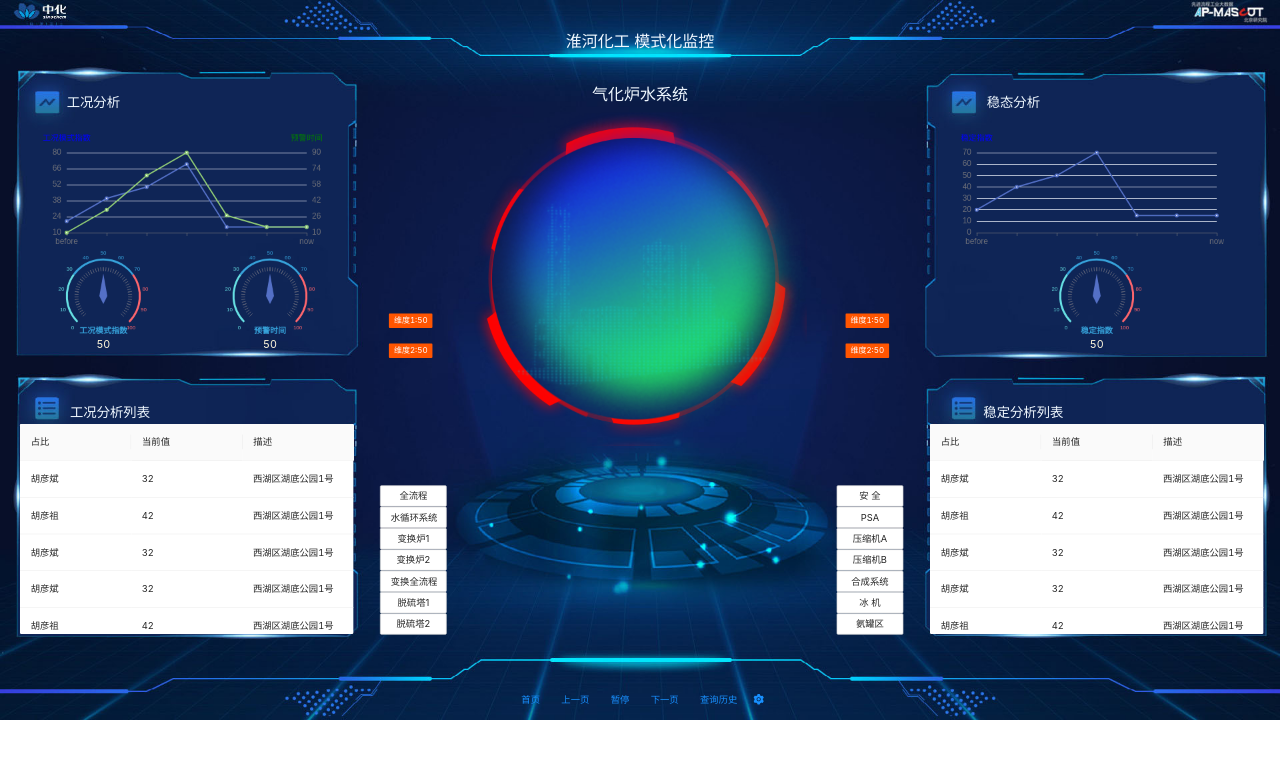
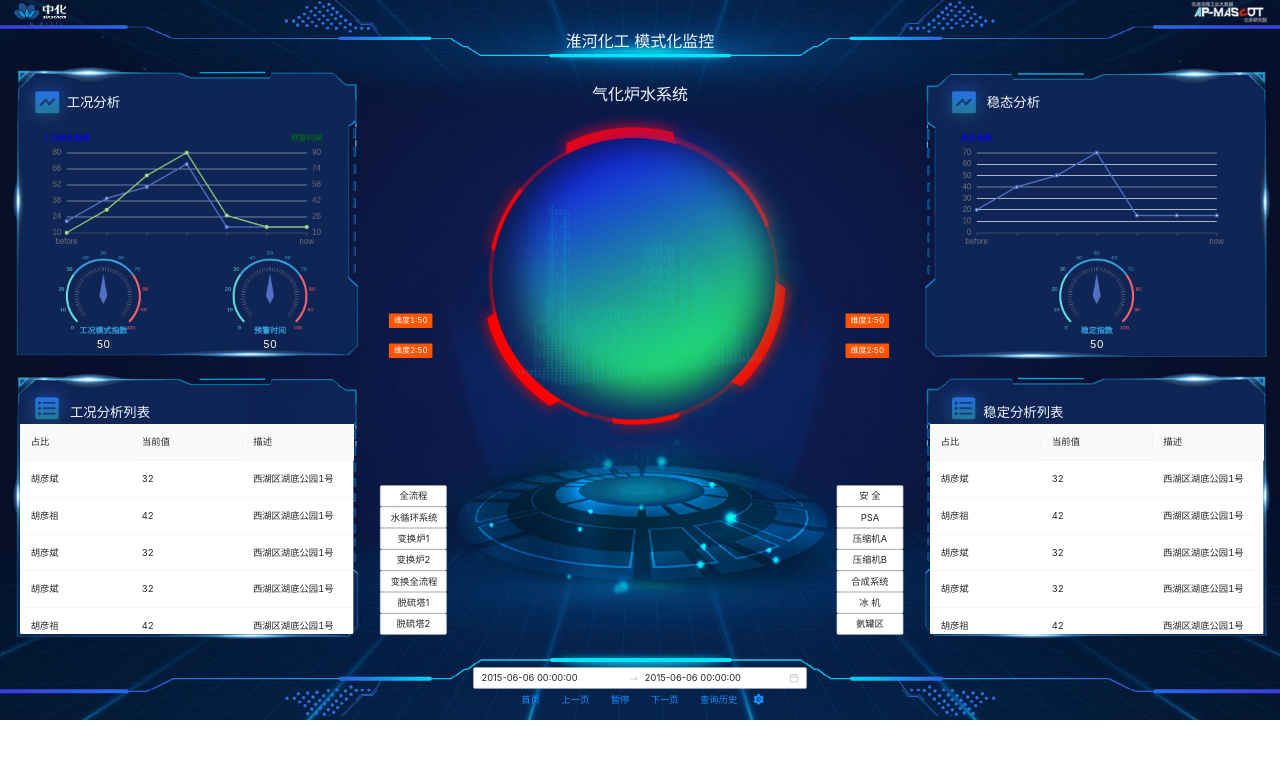
Before and after one commit to gengjie88/react, a React (Create React App) app: page / in a window 1280 px wide. Shown: the top 758 px of the page. Built offline with nearby package versions, Linux system fonts and the light colour scheme.

Commit message:
V20220106_2

```diff
--- a/src/App.css
+++ b/src/App.css
@@ -152,3 +152,10 @@
     background-color: transparent;
     /* color: #fff; */
 }
+
+.picker_container {
+    position: absolute;
+    text-align: center;
+    width: 500px;
+    bottom: 0px;
+}
--- a/src/App.tsx
+++ b/src/App.tsx
@@ -1,4 +1,5 @@
-import { Button, Col, Layout, List, Row, Table, Tag } from 'antd';
+import { Button, Col, Layout, List, Row, Table, Tag, DatePicker } from 'antd';
+
 import { Content, Footer, Header } from 'antd/lib/layout/layout';
 import React, { PureComponent, useState } from 'react';
 // import logo from './logo.svg';
@@ -14,7 +15,9 @@ import {
 import axios from './tools/request';
 import goOtherPage from './tools/goOtherPage'
 import queryData from './tools/queryData'
-
+import adapterData from './tools/adapterData';
+import moment from 'moment';
+const { RangePicker } = DatePicker;
 
 
 interface AppState {
@@ -189,14 +192,21 @@ export default class App extends React.Component<{}, AppState> {
   //   console.log("dd",name)
   // }
   goOhterPage = (name: string) => {
-    // console.log(goOtherPage(name))
+    //   console.log(goOtherPage(name))
+    //   queryData(1,["data\\line1", "data\\line2","data\\line3", "data\\gauge1","data\\gauge2", "data\\gauge3", "data\\scatter1"  , "data\\scatter1.EULO","data\\scatter1.EUHI", "data\\scatter2", "data\\scatter2.EULO","data\\scatter2.EUHI","data\\tag9"
+    // ]).then((res)=>{
+    //       console.log(res,'res')
+    //       adapterData(res)
+    //     })
+
     queryData(0, {
-      tags: ["data\\tag1", "data\\tag2"],
-      stime: 1641437731000,
-      etime: 1641437732000,
+      tags: ["data\\line1", "data\\line2", "data\\line3", "data\\gauge1", "data\\gauge2", "data\\gauge3", "data\\scatter1", "data\\scatter2", "data\\tag9"],
+      stime: 1641454831000,
+      etime: 1641455317000,
       count: 10,
     }).then((res) => {
-      console.log(res)
+      console.log(res, 'app')
+      adapterData(res)
     })
 
 
@@ -252,13 +262,21 @@ export default class App extends React.Component<{}, AppState> {
                   <Col span={14} >
                     <div className='scatter_container'>
                       <div className='scatter_container2'>
+                        {/* TODO */}
+                        {/* 散点图新增了高低限 */}
                         {/* <ScatterChart
                           size={this.state.scatterChartData.size}
                           data={this.state.scatterChartData.data}
                           color={this.state.scatterChartData.color}
                         /> */}
                       </div>
-
+                      <div className='picker_container'>
+                        <RangePicker
+                        onChange={value=>console.log(value![0]?.format('X'))}
+                        showTime
+                        defaultValue={[moment('2015-06-06', 'YYYY-MM-DD'), moment('2015-06-06', 'YYYY-MM-DD')]}
+                         />
+                      </div>
                     </div>
 
                   </Col>
@@ -363,6 +381,8 @@ export default class App extends React.Component<{}, AppState> {
               </div>
             </div>
             <div className='buttom'>
+
+
               <Button ghost type="link">首页</Button>
               <Button ghost type="link">上一页</Button>
               <Button ghost type="link">暂停</Button>
--- a/src/tools/adapterData.tsx
+++ b/src/tools/adapterData.tsx
@@ -1,7 +1,10 @@
 import defaultData from "./defaultData";
 import {scatterDataFormat,tableDataFormat} from './dataFormat'
 
-const adapterData = ()=>{
+const adapterData = (res:any)=>{
+let newScatterData = scatterDataFormat(res)
+console.log(newScatterData,'newScatterData')
+    // console.log(res,'ada')
     //1.传过来的参数为没处理的数据
     //2.对参数进行处理
     //3.对默认数据进行替换
--- a/src/tools/dataFormat.tsx
+++ b/src/tools/dataFormat.tsx
@@ -19,8 +19,9 @@ const calMin = (arr:Array<number>)=>{
 
 const scatterDataFormat=(arr:Array<string>) =>{
     //将后台取到的数据进行处理
-    let x = arr[0];
-    let y = arr[1];
+    let x = arr[6];
+    let y = arr[7];
+    console.log(x,y)
     let newArr = [];
     let length = x.length;
     for (let index = 0; index < length; index++) {
```
Also changed, not shown: src/tools/queryData.tsx (+11 -0 lines).
